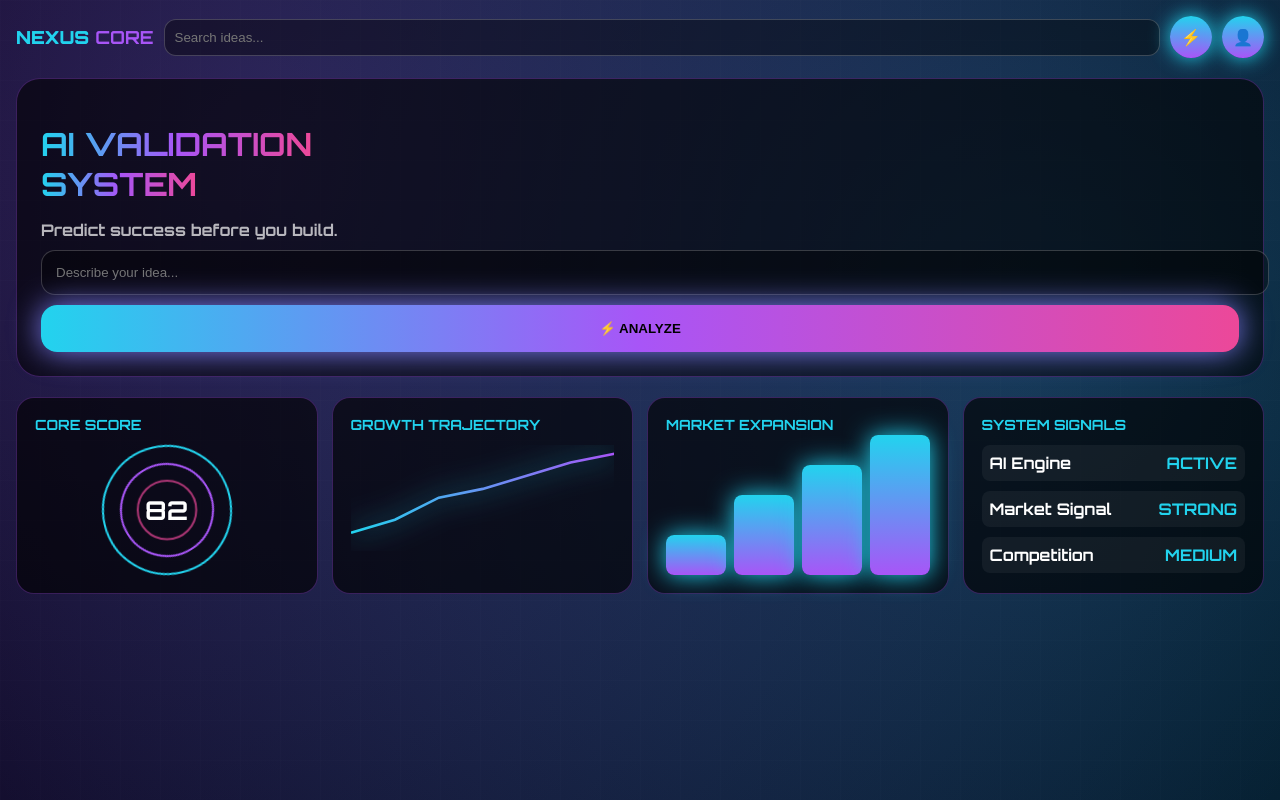
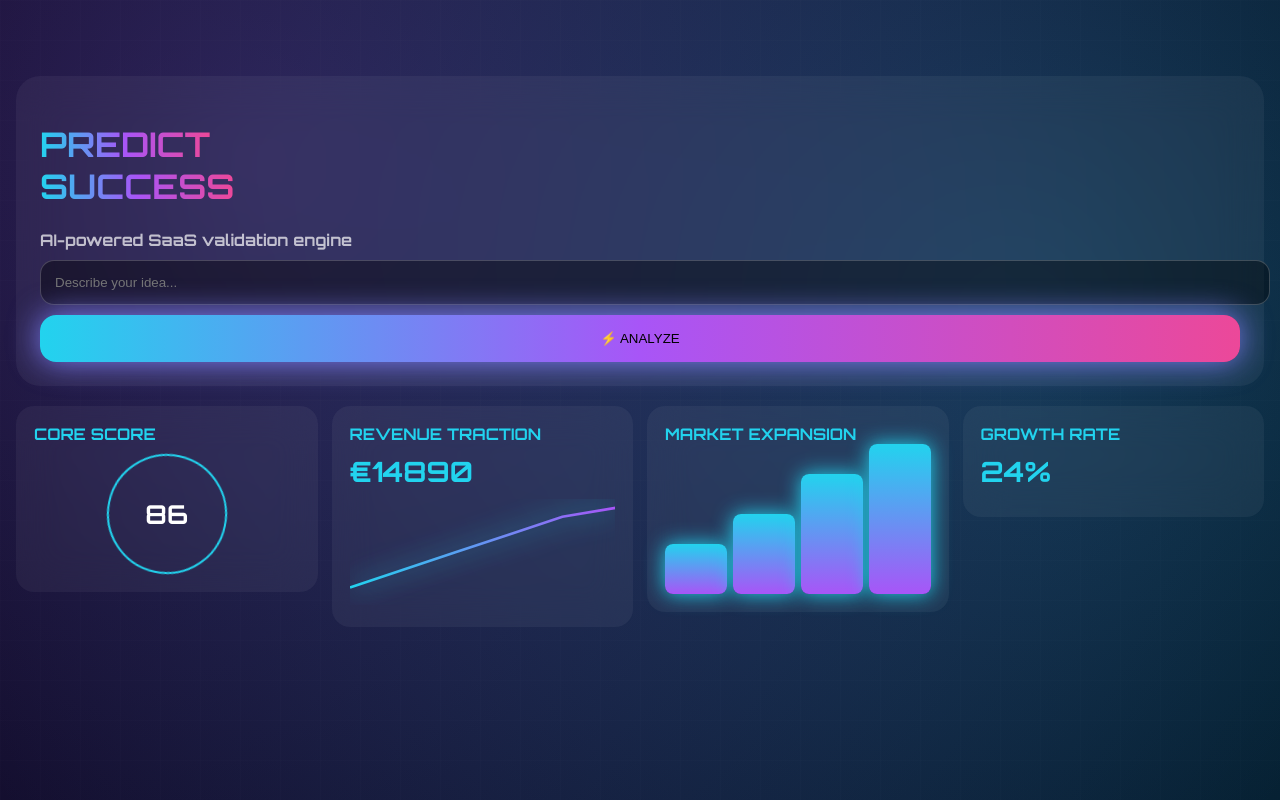
Before and after one commit to TogaraCode/ai-saas-platform, a Next.js app: page / in a window 1280 px wide. Both pictures are taken after a click on the button "⚡ ANALYZE". Built offline with nearby package versions, Linux system fonts and the light colour scheme.

Commit message:
Refactor Home component and update UI elements

```diff
--- a/app/page.js
+++ b/app/page.js
@@ -1,19 +1,11 @@
 "use client"
 import { useState, useEffect } from "react"
+
+/* ================= MAIN ================= */
 
 export default function Home() {
   const [result, setResult] = useState(null)
   const [loading, setLoading] = useState(false)
-  const [width, setWidth] = useState(0)
-
-  useEffect(() => {
-    const update = () => setWidth(window.innerWidth)
-    update()
-    window.addEventListener("resize", update)
-    return () => window.removeEventListener("resize", update)
-  }, [])
-
-  const isMobile = width < 640
 
   return (
     <div style={root}>
@@ -27,25 +19,26 @@ export default function Home() {
         {/* HEADER */}
         <div style={header}>
           <div style={logo}>
-            <span style={logoMain}>NEXUS</span>
-            <span style={logoSub}>CORE</span>
+            <span style={logoMain}>QUANTUM</span>
+            <span style={logoSub}>AI</span>
           </div>
 
-          {!isMobile && <input placeholder="Search ideas..." style={search} />}
+          <input placeholder="Search startup ideas..." style={search} />
 
           <div style={icon}>⚡</div>
           <div style={icon}>👤</div>
         </div>
 
         {/* HERO */}
+        <TiltCard>
           <div style={hero}>
             <h1 style={title}>
-            <span style={gradientText}>AI VALIDATION</span><br/>
-            <span style={gradientText}>SYSTEM</span>
+              <span style={gradientText}>PREDICT</span><br />
+              <span style={gradientText}>SUCCESS</span>
             </h1>
 
             <p style={subtitle}>
-            Predict success before you build.
+              AI-powered SaaS validation engine
             </p>
 
             <input placeholder="Describe your idea..." style={input} />
@@ -57,9 +50,11 @@ export default function Home() {
                 setTimeout(() => {
                   setLoading(false)
                   setResult({
-                  score: 82,
-                  demand: 78,
-                  monetization: 74
+                    score: 86,
+                    demand: 81,
+                    monetization: 76,
+                    revenue: 14890,
+                    growth: 24.6
                   })
                 }, 1200)
               }}
@@ -69,32 +64,43 @@ export default function Home() {
 
             {loading && <div style={scan}></div>}
           </div>
+        </TiltCard>
 
         {/* DASHBOARD */}
         {result && (
           <div style={dashboard}>
 
+            <TiltCard>
               <Panel title="CORE SCORE">
-              <HolographicChart value={result.score} />
+                <Holo value={result.score} />
               </Panel>
+            </TiltCard>
 
-            <Panel title="GROWTH TRAJECTORY">
+            <TiltCard>
+              <Panel title="REVENUE TRACTION">
+                <Counter value={result.revenue} prefix="€" />
                 <LineChart />
               </Panel>
+            </TiltCard>
 
+            <TiltCard>
               <Panel title="MARKET EXPANSION">
                 <BarChart />
               </Panel>
+            </TiltCard>
 
-            <Panel title="SYSTEM SIGNALS">
-              <Status />
+            <TiltCard>
+              <Panel title="GROWTH RATE">
+                <Counter value={result.growth} suffix="%" />
               </Panel>
+            </TiltCard>
 
           </div>
         )}
 
       </div>
 
+      {/* ANIMATIONS */}
       <style>{`
         @keyframes glow {
           0% { box-shadow: 0 0 10px #22d3ee }
@@ -109,7 +115,7 @@ export default function Home() {
 
         @keyframes pulse {
           0% { transform: scale(1); opacity: 0.7 }
-          50% { transform: scale(1.15); opacity: 1 }
+          50% { transform: scale(1.2); opacity: 1 }
           100% { transform: scale(1); opacity: 0.7 }
         }
 
@@ -125,6 +131,33 @@ export default function Home() {
 
 /* ================= COMPONENTS ================= */
 
+/* 🔥 3D TILT CARD */
+function TiltCard({ children }) {
+  const [style, setStyle] = useState({})
+
+  return (
+    <div
+      style={{ ...tilt, ...style }}
+      onMouseMove={(e) => {
+        const rect = e.currentTarget.getBoundingClientRect()
+        const x = e.clientX - rect.left
+        const y = e.clientY - rect.top
+
+        const rotateX = -(y - rect.height / 2) / 15
+        const rotateY = (x - rect.width / 2) / 15
+
+        setStyle({
+          transform: `rotateX(${rotateX}deg) rotateY(${rotateY}deg)`
+        })
+      }}
+      onMouseLeave={() => setStyle({ transform: "rotateX(0) rotateY(0)" })}
+    >
+      {children}
+    </div>
+  )
+}
+
+/* PANEL */
 function Panel({ title, children }) {
   return (
     <div style={panel}>
@@ -134,14 +167,35 @@ function Panel({ title, children }) {
   )
 }
 
-/* 🔵 HOLOGRAPHIC RING */
-function HolographicChart({ value }) {
+/* 🧠 HOLOGRAM */
+function Holo({ value }) {
   return (
-    <div style={holoWrap}>
-      <div style={ringOuter}></div>
-      <div style={ringMid}></div>
-      <div style={ringInner}></div>
+    <div style={holo}>
+      <div style={ring}></div>
       <div style={center}>{value}</div>
+    </div>
+  )
+}
+
+/* 💰 COUNTER */
+function Counter({ value, prefix = "", suffix = "" }) {
+  const [count, setCount] = useState(0)
+
+  useEffect(() => {
+    let i = 0
+    const interval = setInterval(() => {
+      i += value / 30
+      if (i >= value) {
+        i = value
+        clearInterval(interval)
+      }
+      setCount(Math.floor(i))
+    }, 30)
+  }, [value])
+
+  return (
+    <div style={counter}>
+      {prefix}{count}{suffix}
     </div>
   )
 }
@@ -152,13 +206,13 @@ function LineChart() {
     <svg viewBox="0 0 300 120" style={{ width: "100%" }}>
       <polyline
         fill="none"
-        stroke="url(#grad)"
+        stroke="url(#g)"
         strokeWidth="3"
-        points="0,100 50,85 100,60 150,50 200,35 250,20 300,10"
+        points="0,100 60,80 120,60 180,40 240,20 300,10"
         style={{ filter: "drop-shadow(0 0 15px #22d3ee)" }}
       />
       <defs>
-        <linearGradient id="grad">
+        <linearGradient id="g">
           <stop offset="0%" stopColor="#22d3ee" />
           <stop offset="100%" stopColor="#a855f7" />
         </linearGradient>
@@ -169,7 +223,7 @@ function LineChart() {
 
 /* 📊 BARS */
 function BarChart() {
-  const data = [40, 80, 110, 140]
+  const data = [50, 80, 120, 150]
 
   return (
     <div style={bars}>
@@ -178,30 +232,10 @@ function BarChart() {
           height: d,
           flex: 1,
           borderRadius: 8,
-          background: "linear-gradient(180deg,#22d3ee,#a855f7)",
-          boxShadow: "0 0 25px #22d3ee"
+          background: "linear-gradient(#22d3ee,#a855f7)",
+          boxShadow: "0 0 20px #22d3ee"
         }} />
       ))}
-    </div>
-  )
-}
-
-/* STATUS */
-function Status() {
-  return (
-    <div style={{ display: "grid", gap: 10 }}>
-      <Stat label="AI Engine" value="ACTIVE" />
-      <Stat label="Market Signal" value="STRONG" />
-      <Stat label="Competition" value="MEDIUM" />
-    </div>
-  )
-}
-
-function Stat({ label, value }) {
-  return (
-    <div style={statBox}>
-      <span>{label}</span>
-      <span style={{ color: "#22d3ee" }}>{value}</span>
     </div>
   )
 }
@@ -234,18 +268,17 @@ const grid = {
   opacity: 0.2
 }
 
-const content = { position: "relative", padding: 16 }
+const content = { padding: 16 }
 
 const header = {
   display: "flex",
   gap: 10,
-  alignItems: "center",
   marginBottom: 20
 }
 
 const logoMain = { color: "#22d3ee", fontWeight: 900 }
 const logoSub = { color: "#a855f7" }
-const logo = { display: "flex", gap: 6, fontSize: 18 }
+const logo = { display: "flex", gap: 6 }
 
 const search = {
   flex: 1,
@@ -257,22 +290,20 @@ const search = {
 }
 
 const icon = {
-  width: 42,
-  height: 42,
+  width: 40,
+  height: 40,
   borderRadius: "50%",
   background: "linear-gradient(#22d3ee,#a855f7)",
   display: "flex",
   alignItems: "center",
-  justifyContent: "center",
-  boxShadow: "0 0 20px #22d3ee"
+  justifyContent: "center"
 }
 
 const hero = {
   padding: 24,
   borderRadius: 24,
-  background: "rgba(0,0,0,0.6)",
-  marginBottom: 20,
-  border: "1px solid rgba(168,85,247,0.3)"
+  background: "rgba(255,255,255,0.05)",
+  backdropFilter: "blur(20px)"
 }
 
 const gradientText = {
@@ -281,7 +312,7 @@ const gradientText = {
   color: "transparent"
 }
 
-const title = { fontSize: 32, marginBottom: 10 }
+const title = { fontSize: 34 }
 const subtitle = { opacity: 0.7, marginBottom: 10 }
 
 const input = {
@@ -300,7 +331,6 @@ const cta = {
   borderRadius: 16,
   background: "linear-gradient(90deg,#22d3ee,#a855f7,#ec4899)",
   border: "none",
-  fontWeight: "bold",
   animation: "glow 2s infinite"
 }
 
@@ -314,59 +344,35 @@ const scan = {
 const dashboard = {
   display: "grid",
   gap: 14,
+  marginTop: 20,
   gridTemplateColumns: "repeat(auto-fit,minmax(250px,1fr))"
 }
 
 const panel = {
   padding: 18,
   borderRadius: 18,
-  background: "rgba(0,0,0,0.65)",
-  border: "1px solid rgba(168,85,247,0.3)"
+  background: "rgba(255,255,255,0.05)",
+  backdropFilter: "blur(20px)"
 }
 
 const panelTitle = {
-  marginBottom: 12,
-  color: "#22d3ee",
-  fontSize: 14
+  marginBottom: 10,
+  color: "#22d3ee"
 }
 
-const statBox = {
-  display: "flex",
-  justifyContent: "space-between",
-  padding: 8,
-  background: "rgba(255,255,255,0.05)",
-  borderRadius: 8
-}
-
-const holoWrap = {
-  width: 130,
-  height: 130,
+const holo = {
+  width: 120,
+  height: 120,
   margin: "auto",
   position: "relative"
 }
 
-const ringOuter = {
+const ring = {
   position: "absolute",
   inset: 0,
   borderRadius: "50%",
   border: "2px solid #22d3ee",
-  animation: "spin 8s linear infinite"
-}
-
-const ringMid = {
-  position: "absolute",
-  inset: 18,
-  borderRadius: "50%",
-  border: "2px solid #a855f7",
-  animation: "spin 5s linear infinite reverse"
-}
-
-const ringInner = {
-  position: "absolute",
-  inset: 35,
-  borderRadius: "50%",
-  border: "2px solid #ec4899",
-  animation: "pulse 2s infinite"
+  animation: "spin 6s linear infinite"
 }
 
 const center = {
@@ -380,7 +386,17 @@ const center = {
 
 const bars = {
   display: "flex",
-  gap: 8,
-  height: 130,
+  gap: 6,
+  height: 140,
   alignItems: "flex-end"
 }
+
+const counter = {
+  fontSize: 28,
+  marginBottom: 10,
+  color: "#22d3ee"
+}
+
+const tilt = {
+  transition: "transform 0.2s ease"
+}
```
Lines whose indentation alone changed are shown as unchanged.
